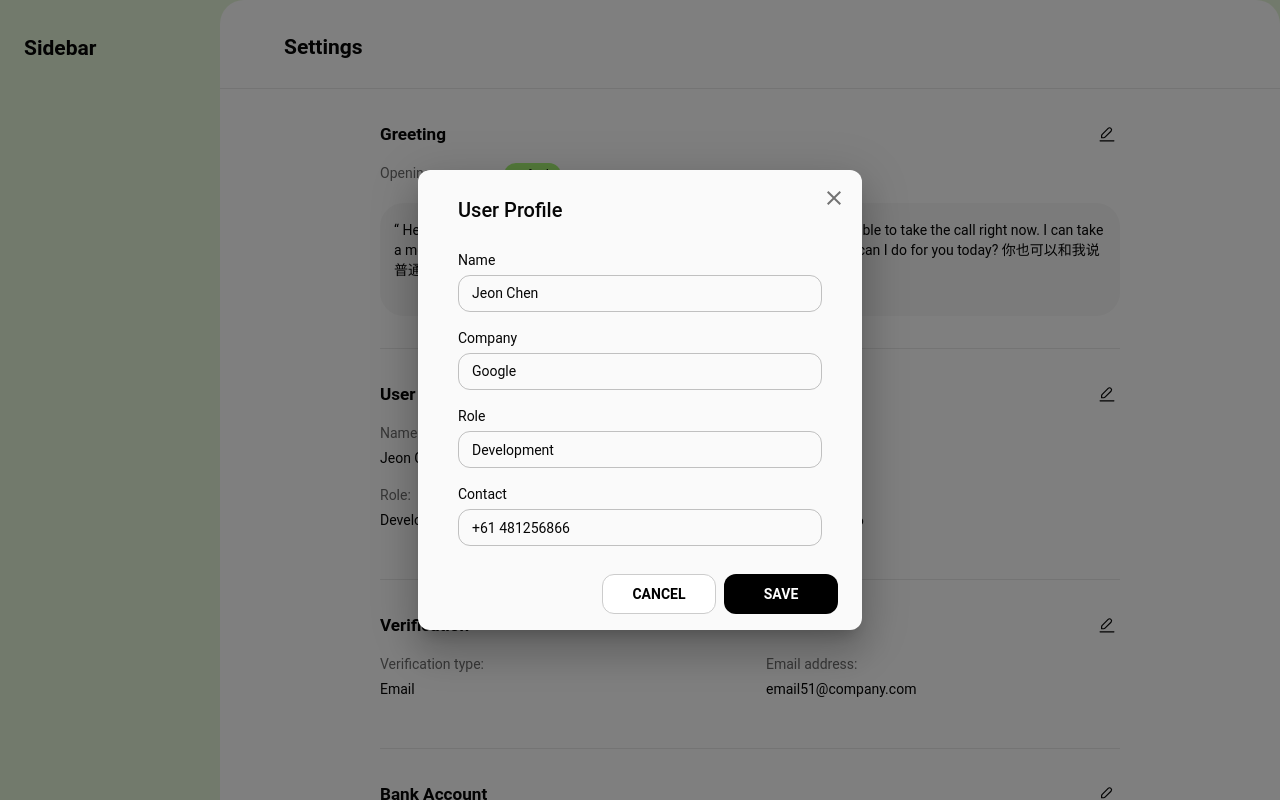
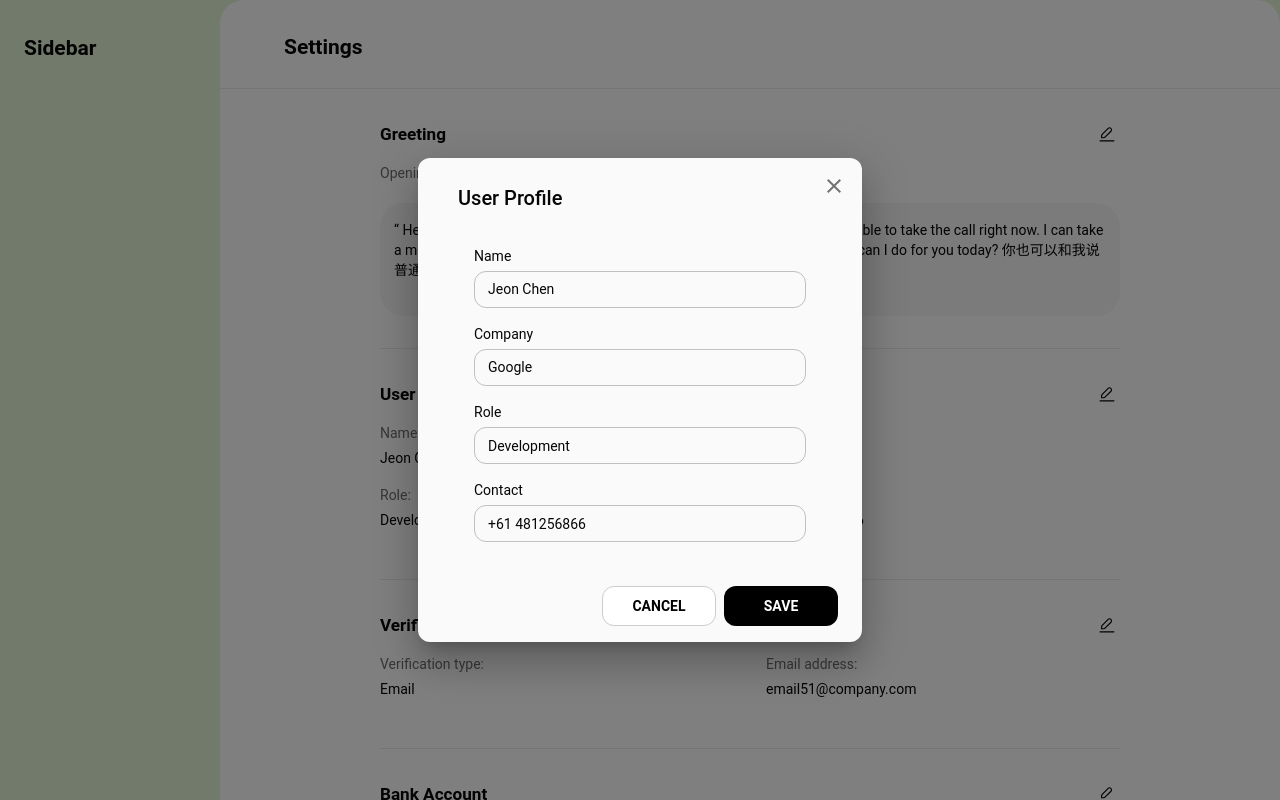
Before and after one commit to Dispatch-AI-com/frontend, a Next.js app: page /dashboard/settings in a window 1280 px wide. Both pictures are taken after a click on the button 1107 px from the left and 394 px from the top of the page. Shown: the top 800 px of the page. Built offline with nearby package versions, Linux system fonts and the light colour scheme.

Commit message:
update-notification-pop-up&styled-box

```diff
--- a/src/app/dashboard/settings/NotificationsSection.tsx
+++ b/src/app/dashboard/settings/NotificationsSection.tsx
@@ -1,25 +1,73 @@
 'use client';
 import { Box } from '@mui/material';
+import { styled } from '@mui/material/styles';
+import React from 'react';
 
+import EditModal from '@/app/dashboard/settings/components/EditModal';
+import LabeledTextField from '@/app/dashboard/settings/components/LabeledTextField';
 import LabelValue from '@/app/dashboard/settings/components/LabelValue';
 import SectionDivider from '@/app/dashboard/settings/components/SectionDivider';
 import SectionHeader from '@/app/dashboard/settings/components/SectionHeader';
 
+const InfoRow = styled(Box)({
+  display: 'flex',
+  flexWrap: 'wrap',
+  gap: 32,
+  marginTop: 16,
+});
+
+const InfoCol = styled(Box)({
+  flex: 1,
+});
+
 export default function NotificationsSection() {
+  // modal state
+  const [open, setOpen] = React.useState(false);
+  // Store the saved notifications settings
+  const [notifications, setNotifications] = React.useState({
+    email: 'email51@company.com',
+  });
+  // form state
+  const [email, setEmail] = React.useState(notifications.email);
+  // When opening the modal, sync form state with notifications
+  const handleEdit = () => {
+    setEmail(notifications.email);
+    setOpen(true);
+  };
+  // Save the notifications settings
+  const handleSaveNotifications = () => {
+    setNotifications({
+      email,
+    });
+    setOpen(false);
+  };
+
   return (
     <>
       <SectionDivider />
-      <SectionHeader
+      <SectionHeader title="Notifications" onEdit={handleEdit} />
+      <InfoRow>
+        <InfoCol>
+          <LabelValue label="Email address:" value={notifications.email} />
+        </InfoCol>
+      </InfoRow>
+      <EditModal
+        open={open}
         title="Notifications"
-        onEdit={() => {
-          alert('Edit clicked!');
+        onClose={() => {
+          setOpen(false);
         }}
-      />
-      <Box display="flex" flexWrap="wrap" gap={4} mt={2}>
-        <Box flex={1}>
-          <LabelValue label="Email address:" value="email51@company.com" />
-        </Box>
-      </Box>
+        onSave={handleSaveNotifications}
+      >
+        <LabeledTextField
+          label="Email Address"
+          value={email}
+          onChange={e => {
+            setEmail(e.target.value);
+          }}
+          placeholder="Email Address"
+        />
+      </EditModal>
     </>
   );
 }
--- a/src/app/dashboard/settings/UserProfileSection.tsx
+++ b/src/app/dashboard/settings/UserProfileSection.tsx
@@ -1,11 +1,25 @@
 'use client';
-import { Box, TextField, Typography } from '@mui/material';
+import { Box } from '@mui/material';
+import { styled } from '@mui/material/styles';
 import React from 'react';
 
 import EditModal from '@/app/dashboard/settings/components/EditModal';
+import LabeledTextField from '@/app/dashboard/settings/components/LabeledTextField';
 import LabelValue from '@/app/dashboard/settings/components/LabelValue';
 import SectionDivider from '@/app/dashboard/settings/components/SectionDivider';
 import SectionHeader from '@/app/dashboard/settings/components/SectionHeader';
+import theme from '@/theme';
+
+const InfoRow = styled(Box)({
+  display: 'flex',
+  flexWrap: 'wrap',
+  gap: theme.spacing(4),
+  marginTop: theme.spacing(2),
+});
+
+const InfoCol = styled(Box)({
+  flex: 1,
+});
 
 export default function UserProfileSection() {
   // modal state
@@ -44,16 +58,16 @@ export default function UserProfileSection() {
     <>
       <SectionDivider />
       <SectionHeader title="User Profile" onEdit={handleEdit} />
-      <Box display="flex" flexWrap="wrap" gap={4} mt={2}>
-        <Box flex={1}>
+      <InfoRow>
+        <InfoCol>
           <LabelValue label="Name:" value={profile.name} />
           <LabelValue label="Role:" value={profile.role} />
-        </Box>
-        <Box flex={1}>
+        </InfoCol>
+        <InfoCol>
           <LabelValue label="Company:" value={profile.company} />
           <LabelValue label="Contact:" value={profile.contact} />
-        </Box>
-      </Box>
+        </InfoCol>
+      </InfoRow>
       <EditModal
         open={open}
         title="User Profile"
@@ -62,63 +76,39 @@ export default function UserProfileSection() {
         }}
         onSave={handleSaveProfile}
       >
-        <Box display="flex" flexDirection="column" gap={2} mt={1}>
-          <Box>
-            <Typography variant="body1" mb={0.5}>
-              Name
-            </Typography>
-            <TextField
+        <Box display="flex" flexDirection="column" gap={2} p={2}>
+          <LabeledTextField
+            label="Name"
             value={name}
             onChange={e => {
               setName(e.target.value);
             }}
             placeholder="Name"
-              fullWidth
-              size="small"
           />
-          </Box>
-          <Box>
-            <Typography variant="body1" mb={0.5}>
-              Company
-            </Typography>
-            <TextField
+          <LabeledTextField
+            label="Company"
             value={company}
             onChange={e => {
               setCompany(e.target.value);
             }}
             placeholder="Company"
-              fullWidth
-              size="small"
           />
-          </Box>
-          <Box>
-            <Typography variant="body1" mb={0.5}>
-              Role
-            </Typography>
-            <TextField
+          <LabeledTextField
+            label="Role"
             value={role}
             onChange={e => {
               setRole(e.target.value);
             }}
             placeholder="Role"
-              fullWidth
-              size="small"
           />
-          </Box>
-          <Box>
-            <Typography variant="body1" mb={0.5}>
-              Contact
-            </Typography>
-            <TextField
+          <LabeledTextField
+            label="Contact"
             value={contact}
             onChange={e => {
               setContact(e.target.value);
             }}
             placeholder="Contact"
-              fullWidth
-              size="small"
           />
-          </Box>
         </Box>
       </EditModal>
     </>
--- /dev/null
+++ b/src/app/dashboard/settings/components/LabeledTextField.tsx
@@ -0,0 +1,30 @@
+import { Box, TextField, Typography } from '@mui/material';
+
+interface LabeledTextFieldProps {
+  label: string;
+  value: string;
+  onChange: (e: React.ChangeEvent<HTMLInputElement>) => void;
+  placeholder?: string;
+}
+
+export default function LabeledTextField({
+  label,
+  value,
+  onChange,
+  placeholder,
+}: LabeledTextFieldProps) {
+  return (
+    <Box>
+      <Typography variant="body1" mb={0.5}>
+        {label}
+      </Typography>
+      <TextField
+        value={value}
+        onChange={onChange}
+        placeholder={placeholder}
+        fullWidth
+        size="small"
+      />
+    </Box>
+  );
+}
```
Lines whose indentation alone changed are shown as unchanged.
